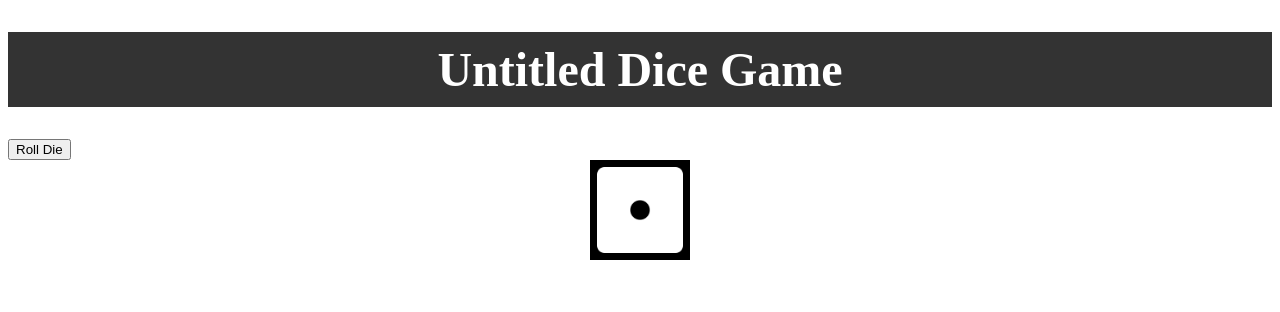
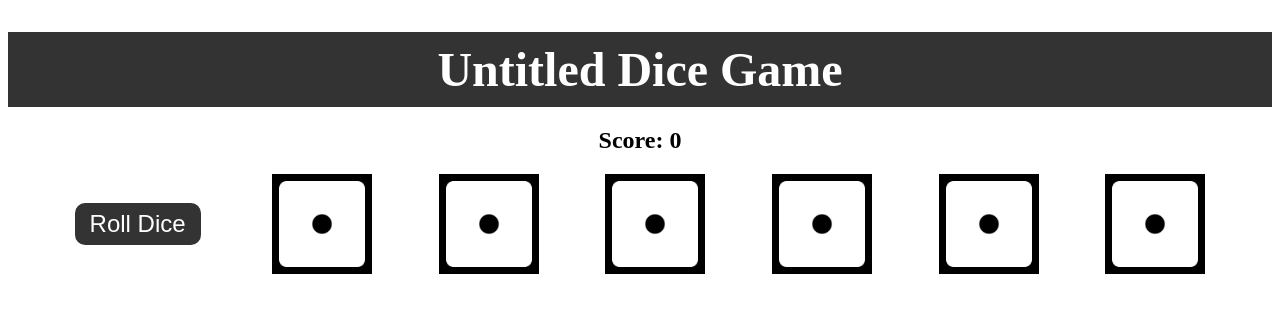
Before and after one commit to darwinsdude/Unnamed-Dice-Game, a plain HTML site: page index.html in a window 1280 px wide. Drawn offline with Linux system fonts and the light colour scheme.

Commit message:
Got some things organized

```diff
--- a/app.js
+++ b/app.js
@@ -10,12 +10,18 @@ document.addEventListener('DOMContentLoaded', () => {
         6: 'dice_images/6.png'
     };
 
-    // Initialize the dice outside of the click handler to persist its state across rolls
-    const myDice = new CustomDice(6, {}, images);
+    // Initialize an array of 6 CustomDice objects
+    const dice = [];
+    for (let i = 0; i < 6; i++) {
+        dice.push(new CustomDice(6, {}, images));
+    }
 
+    // This is where the new code block goes
     document.getElementById('rollButton').addEventListener('click', () => {
-        // Roll the dice and update the image
-        myDice.roll();
-        document.getElementById('diceImage').src = myDice.getCurrentSideImage();
+        dice.forEach((die, index) => {
+            die.roll();
+            // Update the image for each die
+            document.querySelectorAll('.diceImage')[index].src = die.getCurrentSideImage();
+        });
     });
 });
--- a/index.html
+++ b/index.html
@@ -11,8 +11,18 @@
     <header>
         <h1>Untitled Dice Game</h1>
     </header>
-    <button id="rollButton">Roll Die</button>
-    <img id="diceImage" src="dice_images/1.png" alt="Dice face">
+    <div id="scoreContainer">
+        <h2>Score: <span id="score">0</span></h2>
+    </div>
+<div id="diceContainer">
+    <button id="rollButton">Roll Dice</button>
+    <img class="diceImage" src="dice_images/1.png" alt="Dice face">
+    <img class="diceImage" src="dice_images/1.png" alt="Dice face">
+    <img class="diceImage" src="dice_images/1.png" alt="Dice face">
+    <img class="diceImage" src="dice_images/1.png" alt="Dice face">
+    <img class="diceImage" src="dice_images/1.png" alt="Dice face">
+    <img class="diceImage" src="dice_images/1.png" alt="Dice face">
+</div>
     <script type="module" src="CustomDice.js"></script>
     <script type="module" src="app.js"></script>
 </body>
--- a/style.css
+++ b/style.css
@@ -9,11 +9,35 @@ header{
 header h1{
     padding: 10px 0;
     font-size: 3rem;
+    margin-bottom: 0px;
 }
 
-#diceImage{
+#scoreContainer{
+    display: flex;
+    justify-content: center;
+    align-items: center;
+    margin-top: 0 auto;
+}
+
+#rollButton{
+    margin-right:5px;
+    padding: 7px 15px;
+    font-size: 1.5rem;
+    background-color: #333;
+    color: #fff;
+    border: none;
+    cursor: pointer;
+    border-radius: 10px;
+}
+#diceContainer{
+    display: flex;
+    justify-content: space-evenly;
+    align-items: center;
+
+}
+
+.diceImage{
     width: 100px;
     height: 100px;
-    margin: 0 auto;
-    display: block;
+
 }
```
